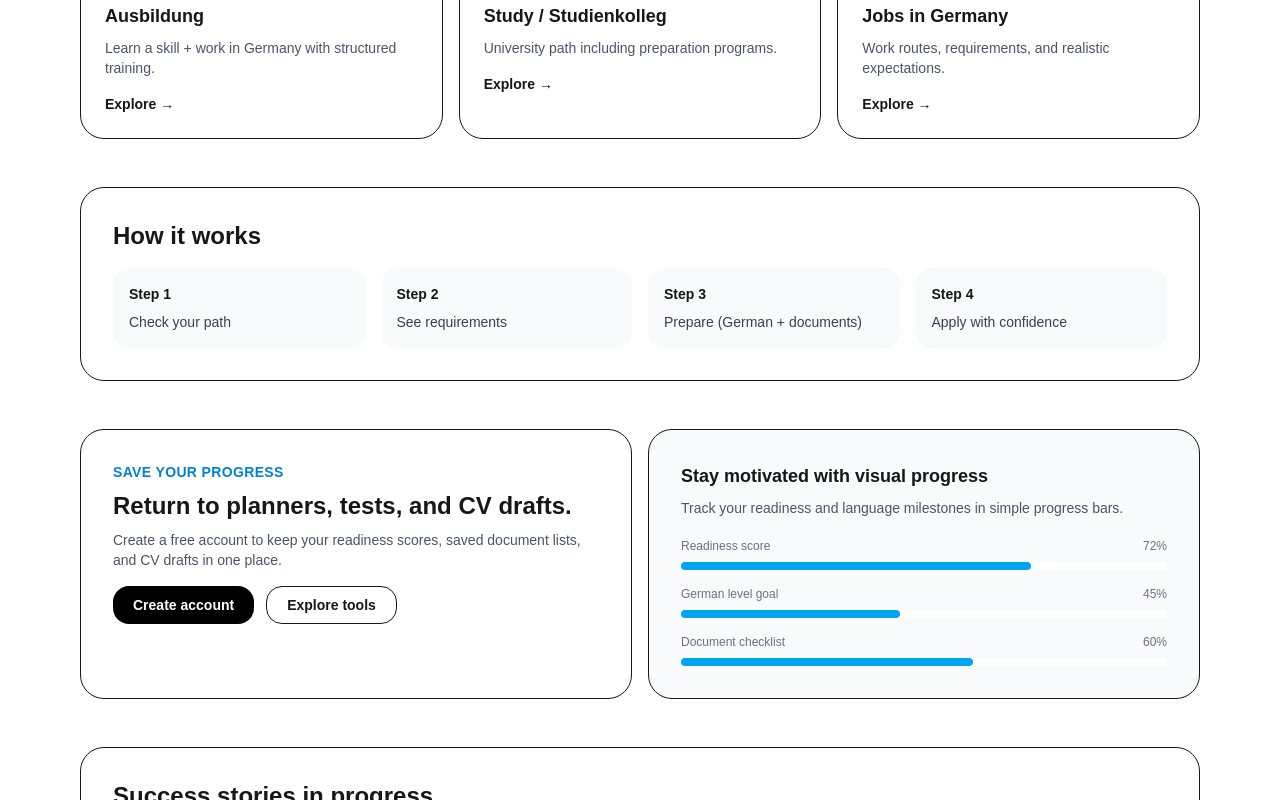
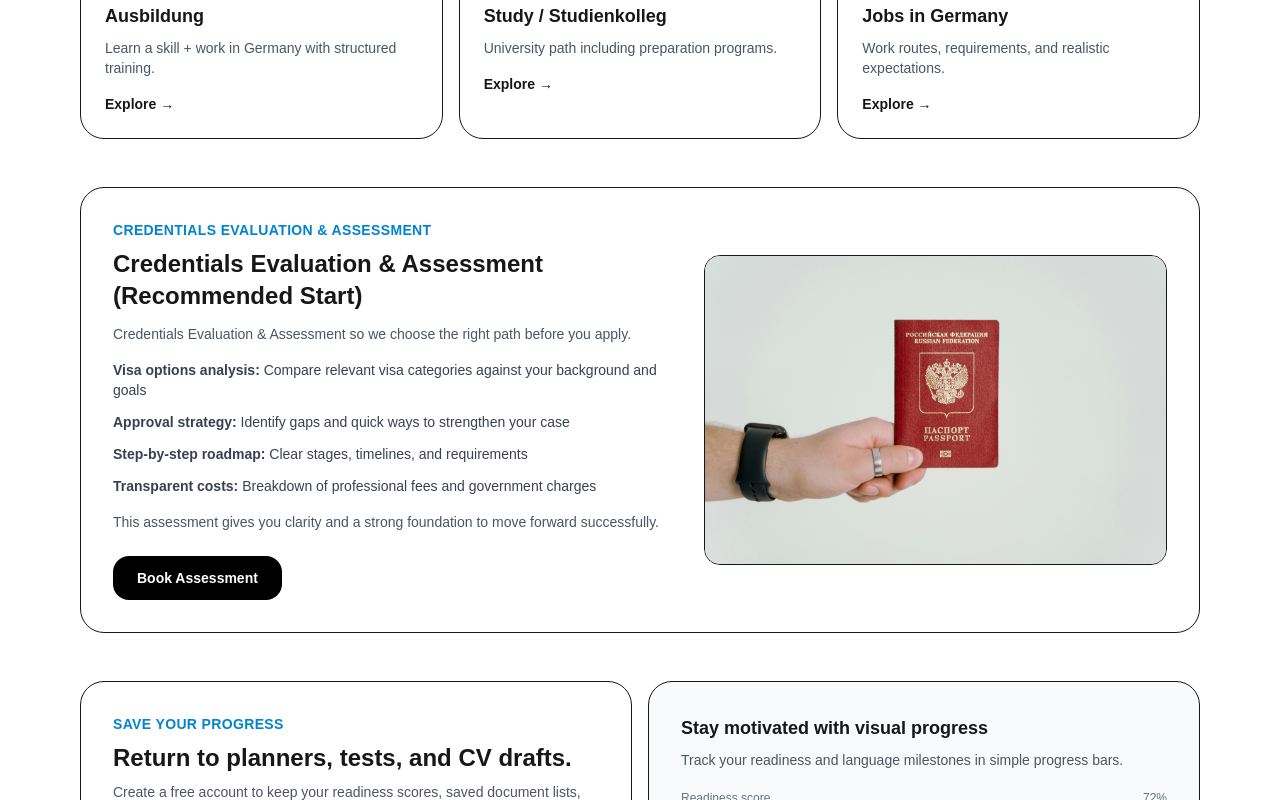
Before and after one commit to learngermanghana/mygermanypath, a Next.js app: page / in a window 1280 px wide. Shown: the part 656-1456 px from the top of the page. Built offline with nearby package versions, Linux system fonts and the light colour scheme.

Commit message:
Update homepage assessment section

```diff
--- a/src/app/page.tsx
+++ b/src/app/page.tsx
@@ -38,22 +38,56 @@ export default function Home() {
         ))}
       </section>
 
-      {/* HOW IT WORKS */}
+      {/* CREDENTIALS ASSESSMENT */}
       <section className="rounded-3xl border p-8">
-        <h2 className="text-2xl font-bold">How it works</h2>
-        <ol className="mt-4 grid gap-4 md:grid-cols-4">
-          {[
-            "Check your path",
-            "See requirements",
-            "Prepare (German + documents)",
-            "Apply with confidence",
-          ].map((s, i) => (
-            <li key={s} className="rounded-2xl bg-gray-50 p-4">
-              <p className="text-sm font-semibold">Step {i + 1}</p>
-              <p className="mt-2 text-sm text-gray-700">{s}</p>
-            </li>
-          ))}
-        </ol>
+        <div className="grid gap-6 lg:grid-cols-[1.1fr_0.9fr] lg:items-center">
+          <div>
+            <p className="text-sm font-semibold uppercase tracking-wide text-sky-600">
+              Credentials Evaluation &amp; Assessment
+            </p>
+            <h2 className="mt-2 text-2xl font-bold">
+              Credentials Evaluation &amp; Assessment (Recommended Start)
+            </h2>
+            <p className="mt-3 text-sm text-gray-600">
+              Credentials Evaluation &amp; Assessment so we choose the right path before you apply.
+            </p>
+            <ul className="mt-4 space-y-3 text-sm text-gray-700">
+              <li>
+                <span className="font-semibold">Visa options analysis:</span> Compare relevant
+                visa categories against your background and goals
+              </li>
+              <li>
+                <span className="font-semibold">Approval strategy:</span> Identify gaps and quick
+                ways to strengthen your case
+              </li>
+              <li>
+                <span className="font-semibold">Step-by-step roadmap:</span> Clear stages,
+                timelines, and requirements
+              </li>
+              <li>
+                <span className="font-semibold">Transparent costs:</span> Breakdown of
+                professional fees and government charges
+              </li>
+            </ul>
+            <p className="mt-4 text-sm text-gray-600">
+              This assessment gives you clarity and a strong foundation to move forward
+              successfully.
+            </p>
+            <Link
+              href="/assessment"
+              className="mt-6 inline-flex rounded-2xl bg-black px-6 py-3 text-sm font-semibold text-white hover:opacity-90"
+            >
+              Book Assessment
+            </Link>
+          </div>
+          <div className="overflow-hidden rounded-2xl border bg-gray-50">
+            <img
+              src="/images/pexels-tima-miroshnichenko-7010095.jpg"
+              alt="Consultant reviewing documents with a client"
+              className="h-full w-full object-cover"
+            />
+          </div>
+        </div>
       </section>
 
       {/* PROGRESS & ACCOUNTS */}
```
